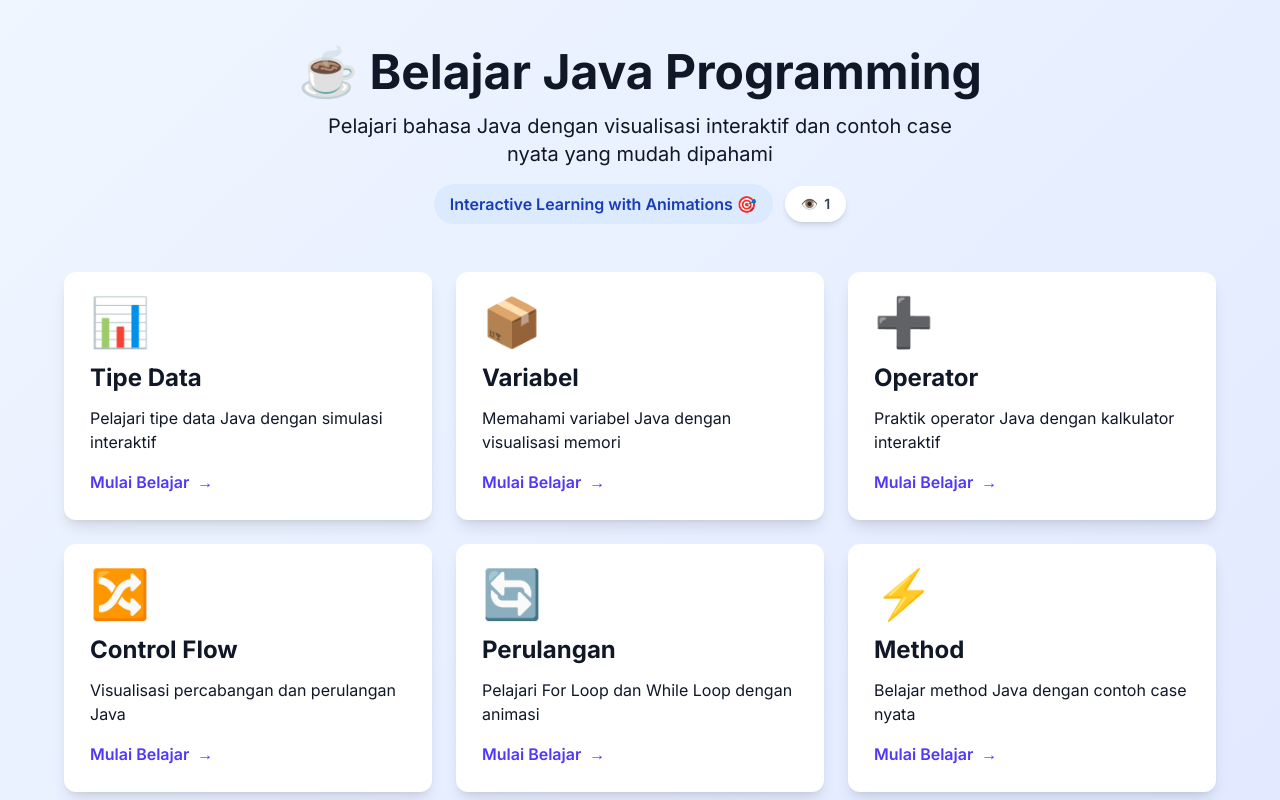
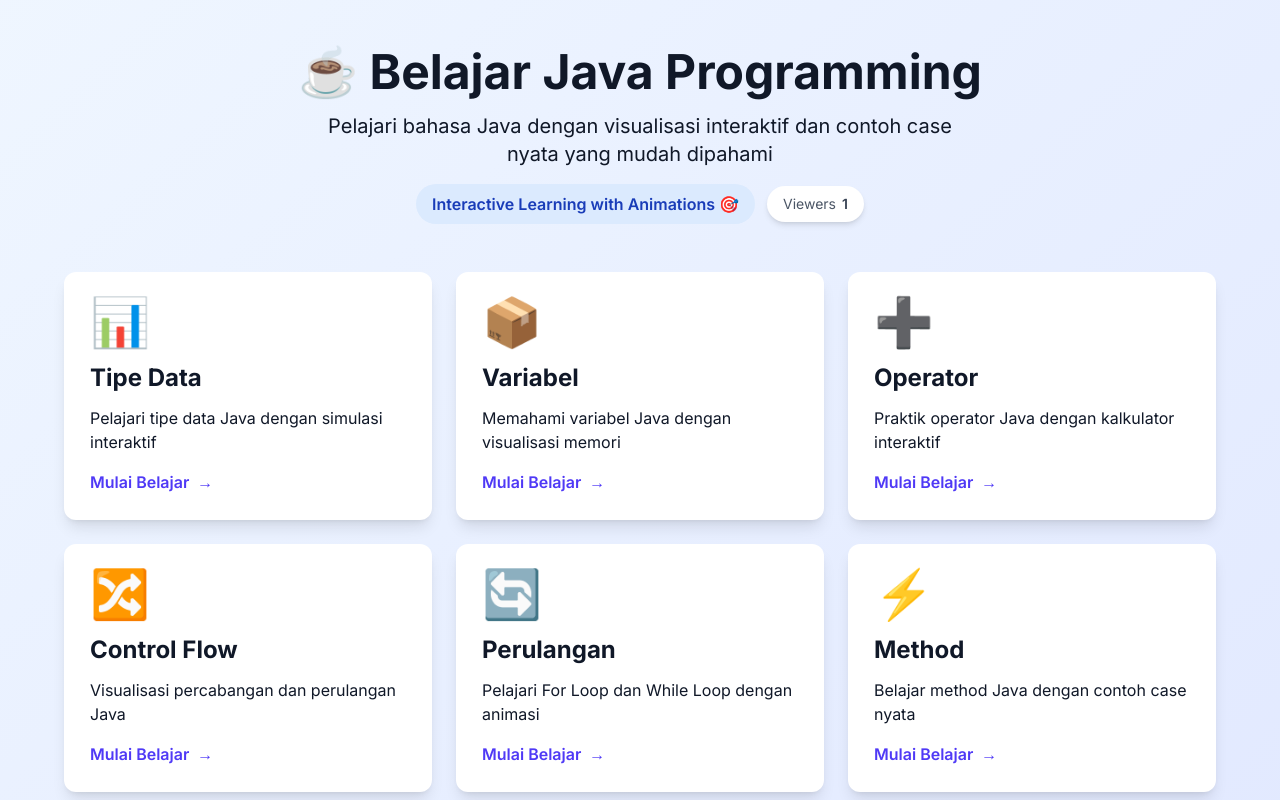
Before and after one commit to ZGE26/vibe-coding-alpro, a Next.js app: page / in a window 1280 px wide. Shown: the top 800 px of the page. Built offline with nearby package versions, Linux system fonts and the light colour scheme.

Commit message:
Update ViewCounter text from icon to 'Viewers'

```diff
--- a/components/ViewCounter.tsx
+++ b/components/ViewCounter.tsx
@@ -12,7 +12,7 @@
 
   return (
     <div className={`inline-flex items-center gap-1.5 text-xs sm:text-sm ${className}`}>
-      <span className="text-gray-600">👁️</span>
+      <span className="text-gray-600">Viewers</span>
       {loading ? (
         <span className="text-gray-500">...</span>
       ) : (
```
